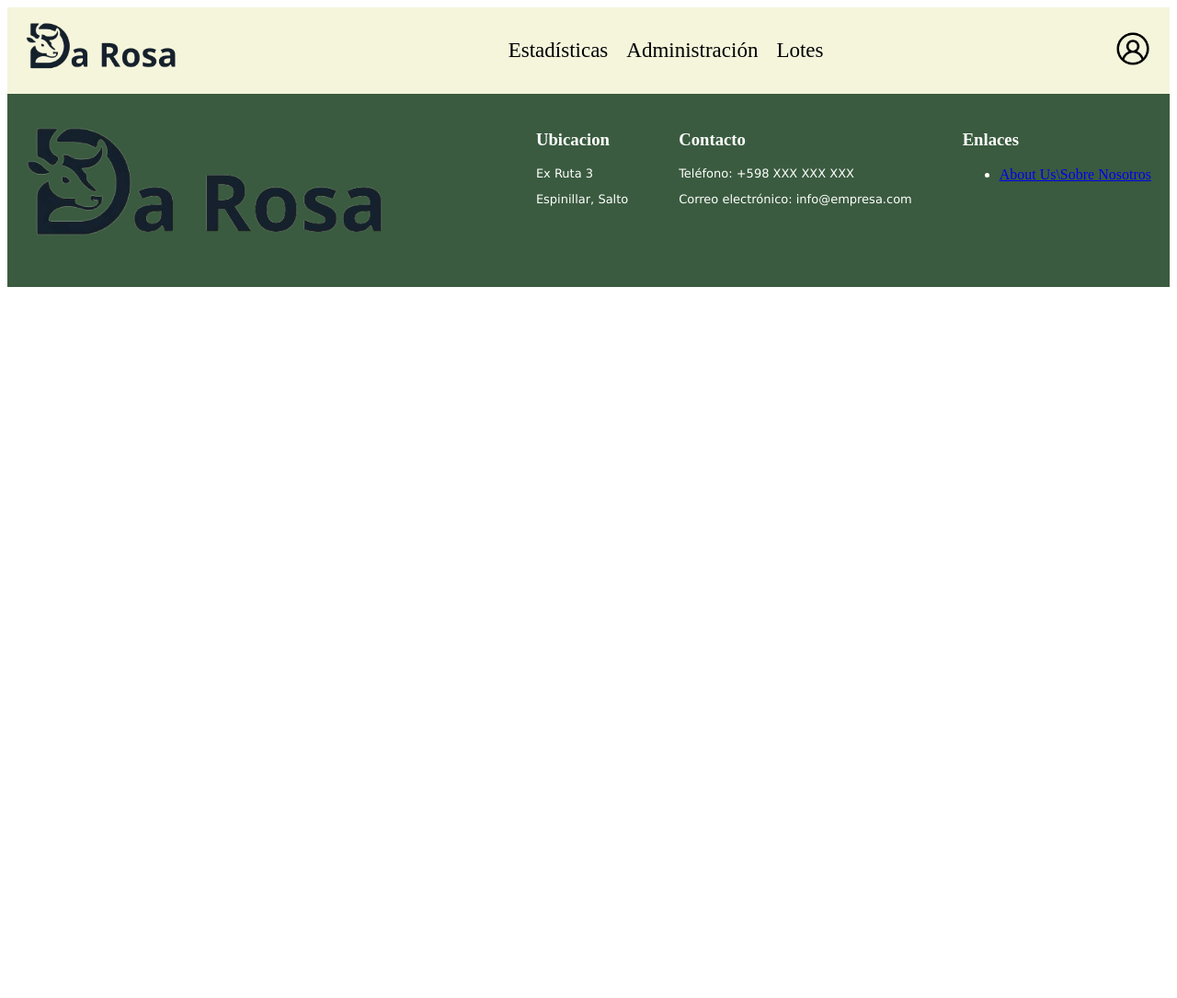
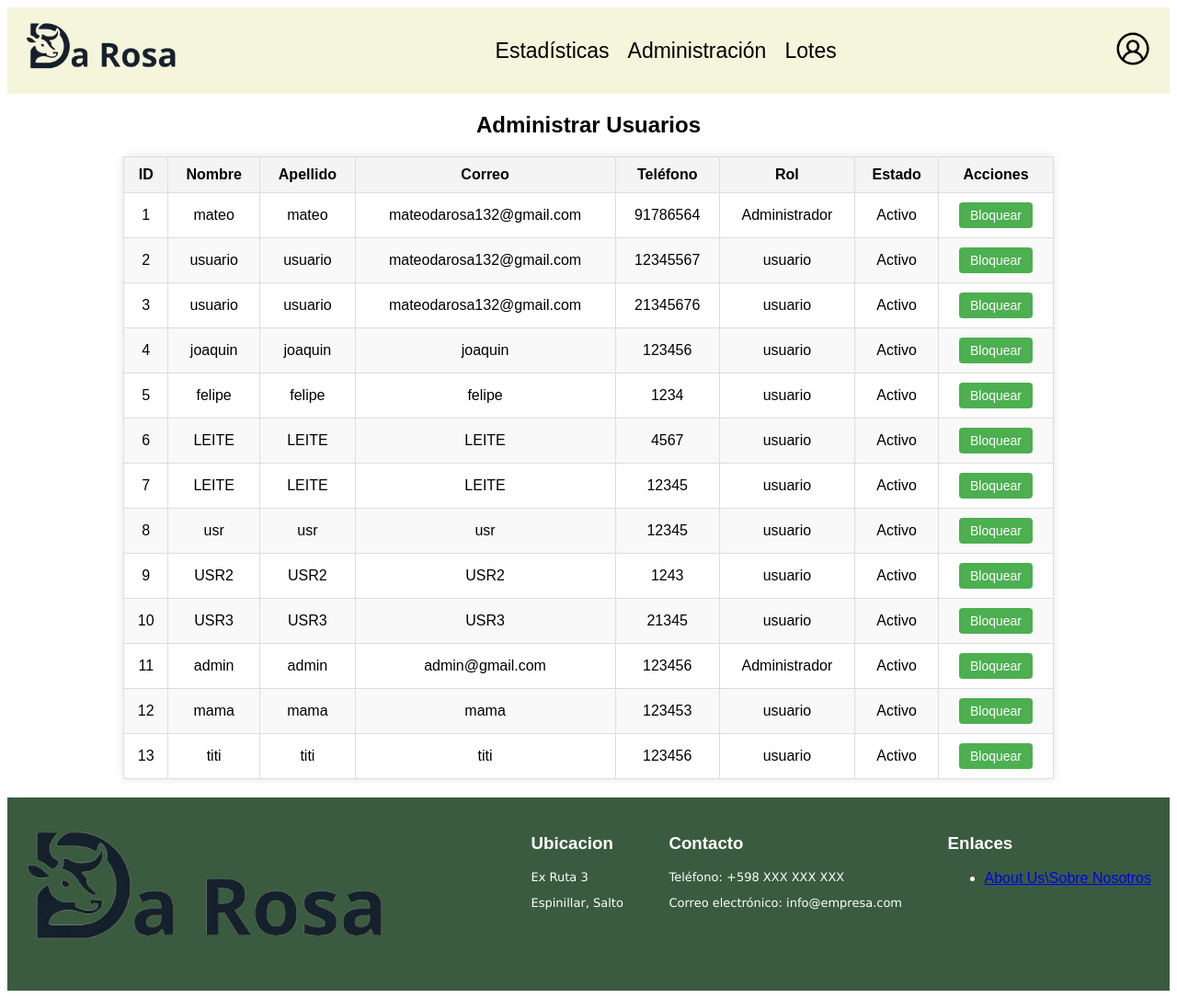
Before and after one commit to JoaquinBistolfi/MKstudio, a PHP site: page /MKstudio/administrar_usuarios.php in a window 1280 px wide. Shown: the whole page at 92% size. Before the commit the page ends 312 px from the top, so only its background shows below. Run offline with PHP 8.4, Linux system fonts and the light colour scheme; data comes from the database, SQL or seed files in the repository; data that the repository does not hold is empty.

Commit message:
AdministrarUsuarios

```diff
--- /dev/null
+++ b/css/administrar_usuarios.css
@@ -0,0 +1,59 @@
+body {
+    font-family: Arial, sans-serif;
+}
+
+h1 {
+    text-align: center;
+    font-size: 24px;
+    margin-top: 20px;
+}
+
+table {
+    width: 80%;
+    margin: 20px auto;
+    border-collapse: collapse;
+    box-shadow: 0 0 10px rgba(0, 0, 0, 0.1);
+}
+
+th, td {
+    padding: 10px;
+    border: 1px solid #ddd;
+    text-align: center;
+}
+
+th {
+    background-color: #f4f4f4;
+}
+
+tr:nth-child(even) {
+    background-color: #f9f9f9;
+}
+
+tr:hover {
+    background-color: #e9e9e9;
+}
+
+button {
+    padding: 6px 12px;
+    background-color: #4CAF50;
+    color: white;
+    border: none;
+    border-radius: 4px;
+    cursor: pointer;
+    font-size: 14px;
+}
+
+button:hover {
+    background-color: #45a049;
+}
+
+button.bloqueado {
+    background-color: #f44336;
+}
+
+.container {
+    display: flex;
+    justify-content: center;
+    align-items: center;
+    flex-direction: column;
+}
--- /dev/null
+++ b/js/ajax_usuario.js
@@ -0,0 +1,27 @@
+document.addEventListener("DOMContentLoaded", () => {
+    const botones = document.querySelectorAll(".toggle-status");
+
+    botones.forEach(boton => {
+        boton.addEventListener("click", (event) => {
+            event.preventDefault();
+
+            const idUsuario = boton.getAttribute("data-id");
+            const estadoCelda = boton.parentElement.previousElementSibling;
+
+            fetch("../paginas/administrar_usuarios.php", {
+                method: "POST",
+                headers: {
+                    "Content-Type": "application/x-www-form-urlencoded"
+                },
+                body: "id_usuario=" + encodeURIComponent(idUsuario)
+            })
+            .then(response => response.text())
+            .then(data => {
+                estadoCelda.textContent = data;
+                boton.textContent = data === "Bloqueado" ? "Desbloquear" : "Bloquear";
+                boton.classList.toggle("bloqueado", data === "Bloqueado");
+            })
+            .catch(error => console.error("Error:", error));
+        });
+    });
+});
--- a/paginas/administrar_usuarios.php
+++ b/paginas/administrar_usuarios.php
@@ -1,13 +1,74 @@
+<?php
+include "../includes/conexion.php";
+
+if (isset($_POST['id_usuario'])) {
+    $id_usuario = $_POST['id_usuario'];
+
+    $consulta = "SELECT bloqueado FROM usuarios WHERE id_usuario = '$id_usuario'";
+    $resultado = mysqli_query($conexion, $consulta);
+    $usuario = mysqli_fetch_assoc($resultado);
+
+    if ($usuario['bloqueado'] == 0) {
+        $nuevo_estado = 1;
+    } else {
+        $nuevo_estado = 0;
+    }
+
+    $consulta_actualizacion = "UPDATE usuarios SET bloqueado = $nuevo_estado WHERE id_usuario = '$id_usuario'";
+    mysqli_query($conexion, $consulta_actualizacion);
+
+    echo $nuevo_estado ? "Bloqueado" : "Activo";
+    exit;
+}
+
+$consulta = "SELECT * FROM usuarios";
+$resultado = mysqli_query($conexion, $consulta);
+?>
+
 <!DOCTYPE html>
-<html lang="en">
+<html lang="es">
 <head>
     <meta charset="UTF-8">
-    <meta name="viewport" content="width=device-width, initial-scale=1.0">
-    <title>Usuarios</title>
+    <title>Administrar Usuarios</title>
+    <link rel="stylesheet" href="../css/administrar_usuarios.css">
 </head>
 <body>
     <?php include '../includes/headeradmin.php'; ?>
+    <h1>Administrar Usuarios</h1>
+    <table>
+        <thead>
+            <tr>
+                <th>ID</th>
+                <th>Nombre</th>
+                <th>Apellido</th>
+                <th>Correo</th>
+                <th>Teléfono</th>
+                <th>Rol</th>
+                <th>Estado</th>
+                <th>Acciones</th>
+            </tr>
+        </thead>
+        <tbody>
+            <?php while ($usuario = mysqli_fetch_assoc($resultado)) { ?>
+                <tr>
+                    <td><?php echo $usuario['id_usuario']; ?></td>
+                    <td><?php echo $usuario['nombre']; ?></td>
+                    <td><?php echo $usuario['apellido']; ?></td>
+                    <td><?php echo $usuario['mail']; ?></td>
+                    <td><?php echo $usuario['telefono']; ?></td>
+                    <td><?php echo $usuario['rol']; ?></td>
+                    <td class="estado"><?php echo $usuario['bloqueado'] ? "Bloqueado" : "Activo"; ?></td>
+                    <td>
+                        <button class="toggle-status" data-id="<?php echo $usuario['id_usuario']; ?>">
+                            <?php echo $usuario['bloqueado'] ? "Desbloquear" : "Bloquear"; ?>
+                        </button>
+                    </td>
+                </tr>
+            <?php } ?>
+        </tbody>
+    </table>
 
+    <script src="../js/ajax_usuario.js"></script>
     <?php include '../includes/footer.php'; ?>
 </body>
 </html>
```
